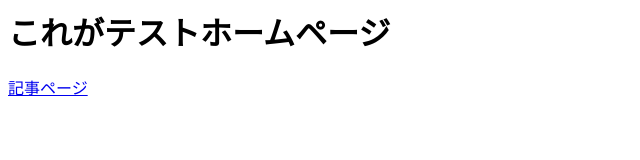
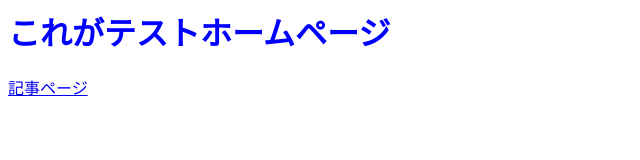
Before and after one commit to f26ba018-CY/my-web, a plain HTML site: page index.html in a window 1280 px wide. Shown: the whole page, without its empty margins (0-640 px from the left). Drawn offline with Linux system fonts and the light colour scheme.

Commit message:
文字の色を改変しました。

```diff
--- a/index.html
+++ b/index.html
@@ -4,7 +4,7 @@
     </head>
 
     <body>
-        <h1>これがテストホームページ</h1>
+        <h1 style="color: blue">これがテストホームページ</h1>
         <a href="article.html">記事ページ</a>
     </body>
 
```
